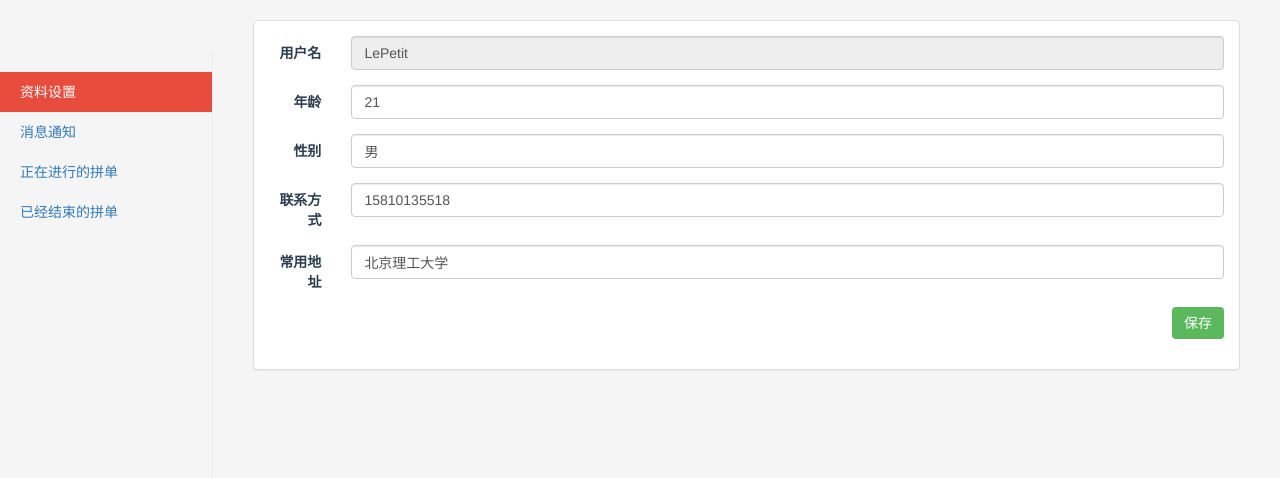
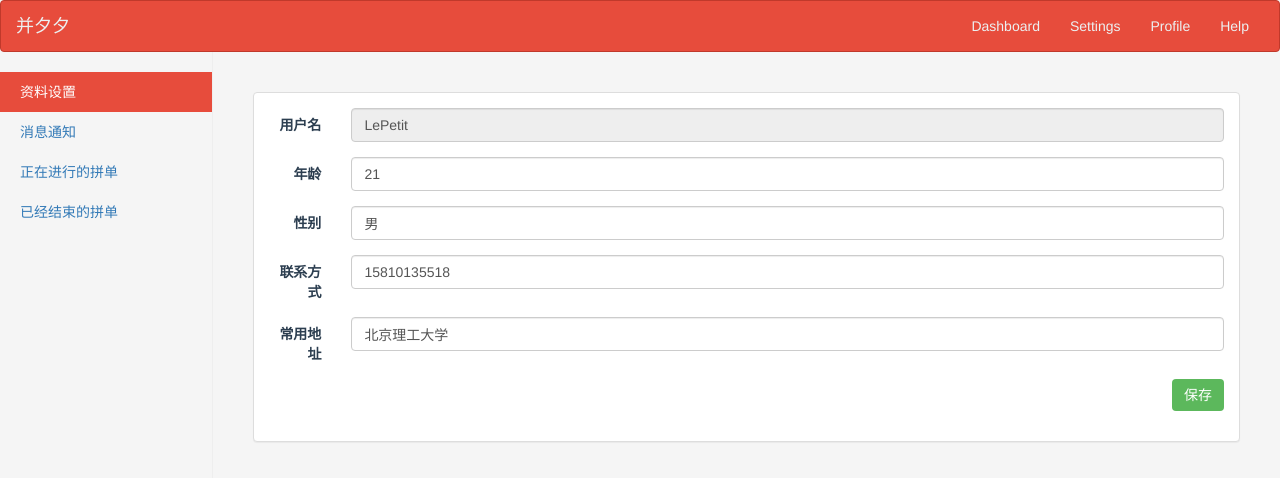
Before and after one commit to includeYY/bingxixi, a Vue app: page /user in a window 1280 px wide. Shown: the top 478 px of the page. Built offline with nearby package versions, Linux system fonts and the light colour scheme.

Commit message:
添加手机下的模态框

```diff
--- a/src/components/UserSpace.vue
+++ b/src/components/UserSpace.vue
@@ -1,5 +1,26 @@
 <template>
   <div>
+    <nav class="navbar navbar-default">
+      <div class="container-fluid">
+        <div class="navbar-header">
+          <button type="button" class="navbar-toggle collapsed" data-toggle="collapse" data-target="#navbar" aria-expanded="false" aria-controls="navbar">
+            <span class="sr-only">Toggle navigation</span>
+            <span class="icon-bar"></span>
+            <span class="icon-bar"></span>
+            <span class="icon-bar"></span>
+          </button>
+          <router-link class="navbar-brand" to="/">并夕夕</router-link>
+        </div>
+        <div id="navbar" class="navbar-collapse collapse">
+          <ul class="nav navbar-nav navbar-right">
+            <li><a href="#">Dashboard</a></li>
+            <li><a href="#">Settings</a></li>
+            <li><a href="#">Profile</a></li>
+            <li><a href="#">Help</a></li>
+          </ul>
+        </div>
+      </div>
+    </nav>
     <div class="container-fluid">
       <div class="row">
         <div class="col-sm-3 col-md-2 sidebar">
@@ -14,6 +35,24 @@
           <transition name="right-fade">
             <router-view></router-view>
           </transition>
+        </div>
+      </div>
+    </div>
+
+    <button class="btn btn-default visible-xs visible-sm user-btn" data-toggle="modal" data-target="#UserModal">
+      <span class="glyphicon glyphicon-align-justify"></span>
+    </button>
+
+    <!-- 手机用户管理模态框 -->
+    <div class="modal fade" id="UserModal" tabindex="-1" role="dialog" aria-labelledby="loginModalLable" aria-hidden="true">
+      <div class="modal-dialog">
+        <div class="modal-content">
+          <ul class="nav nav-pill">
+            <li class="active sidebar-btn" v-on:click="ChangeState"><router-link to="/user">资料设置</router-link></li>
+            <li class="sidebar-btn" v-on:click="ChangeState"><router-link to="/user/message">消息通知</router-link></li>
+            <li class="sidebar-btn" v-on:click="ChangeState"><router-link to="/user/bill-info">正在进行的拼单</router-link></li>
+            <li class="sidebar-btn" v-on:click="ChangeState"><router-link to="/user/bill-info">已经结束的拼单</router-link></li>
+          </ul>
         </div>
       </div>
     </div>
@@ -44,4 +83,11 @@ export default {
   transform: translateX(10px);
   opacity: 0;
 }
+
+.user-btn {
+  position: fixed;
+  margin-top: 80%;
+  margin-left: 80%;
+  display: block;
+}
 </style>
```
